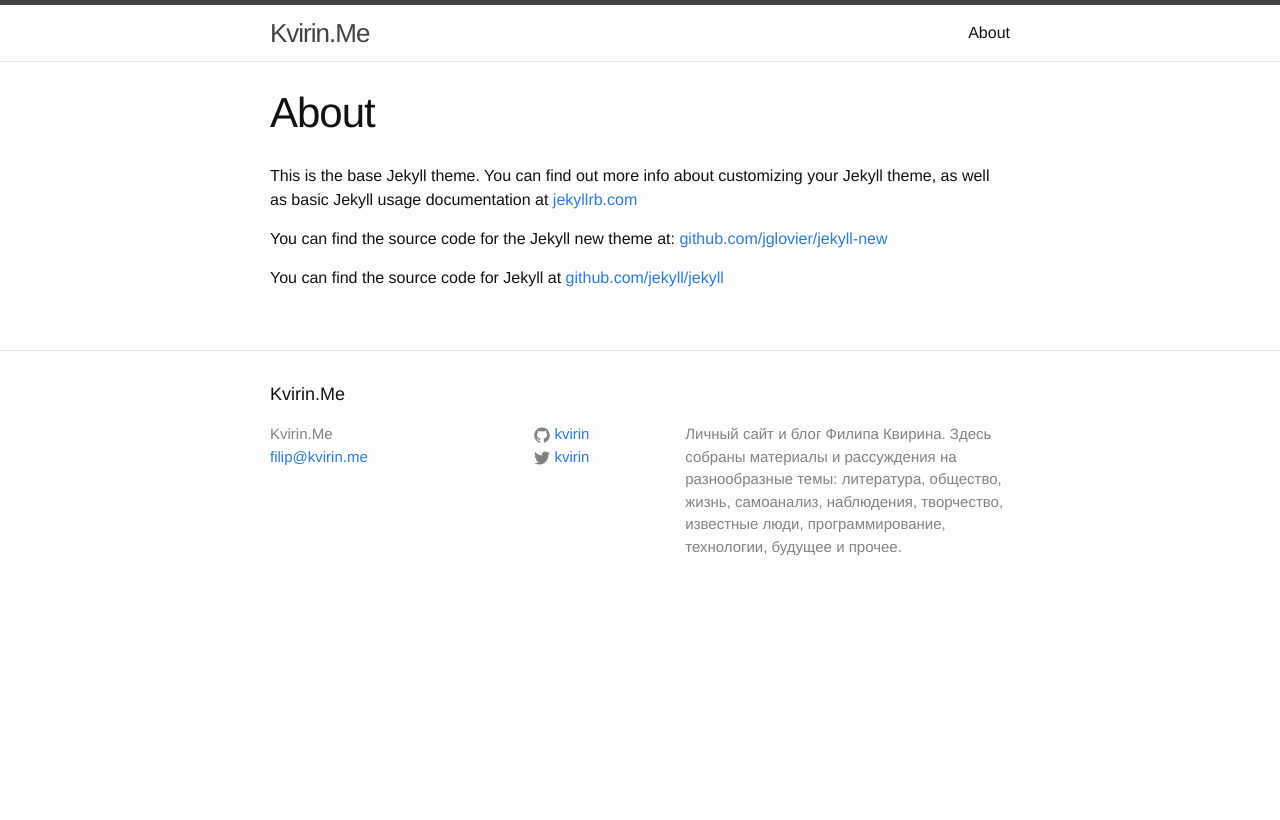
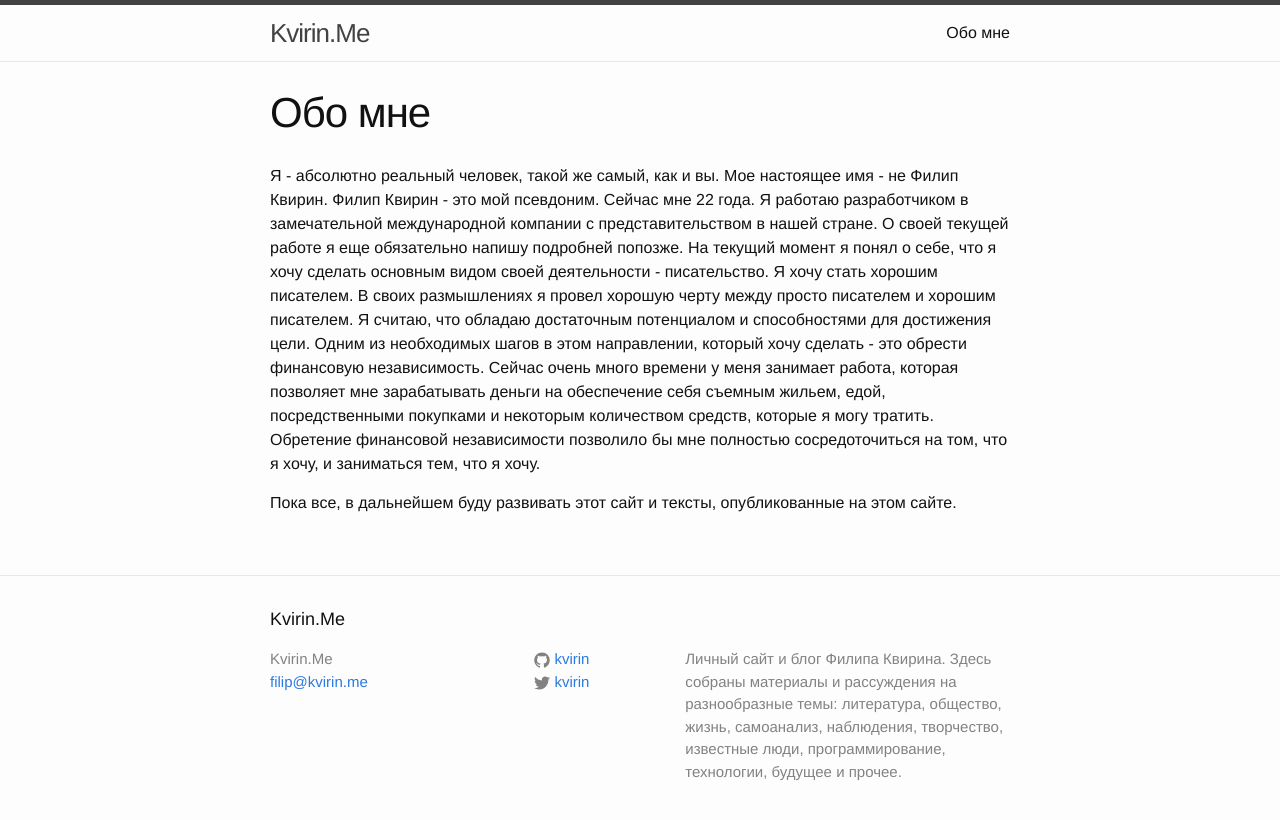
Before and after one commit to kvirin/blog, a Jekyll site: the page built from about.md, in a window 1280 px wide. Shown: the top 820 px of the page. Built offline with Jekyll 4.4.1, drawn with Linux system fonts in a browser that asks for light colours.

Commit message:
Change about page

```diff
--- a/about.md
+++ b/about.md
@@ -1,11 +1,9 @@
 ---
 layout: page
-title: About
+title: Обо мне
 permalink: /about/
 ---
 
-This is the base Jekyll theme. You can find out more info about customizing your Jekyll theme, as well as basic Jekyll usage documentation at [jekyllrb.com](http://jekyllrb.com/)
+Я - абсолютно реальный человек, такой же самый, как и вы. Мое настоящее имя - не Филип Квирин. Филип Квирин - это мой псевдоним. Сейчас мне 22 года. Я работаю разработчиком в замечательной международной компании с представительством в нашей стране. О своей текущей работе я еще обязательно напишу подробней попозже. На текущий момент я понял о себе, что я хочу сделать основным видом своей деятельности - писательство. Я хочу стать хорошим писателем. В своих размышлениях я провел хорошую черту между просто писателем и хорошим писателем. Я считаю, что обладаю достаточным потенциалом и способностями для достижения цели. Одним из необходимых шагов в этом направлении, который хочу сделать - это обрести финансовую независимость. Сейчас очень много времени у меня занимает работа, которая позволяет мне зарабатывать деньги на обеспечение себя съемным жильем, едой, посредственными покупками и некоторым количеством средств, которые я могу тратить. Обретение финансовой независимости позволило бы мне полностью сосредоточиться на том, что я хочу, и заниматься тем, что я хочу.
 
-You can find the source code for the Jekyll new theme at: [github.com/jglovier/jekyll-new](https://github.com/jglovier/jekyll-new)
-
-You can find the source code for Jekyll at [github.com/jekyll/jekyll](https://github.com/jekyll/jekyll)
+Пока все, в дальнейшем буду развивать этот сайт и тексты, опубликованные на этом сайте.
```
